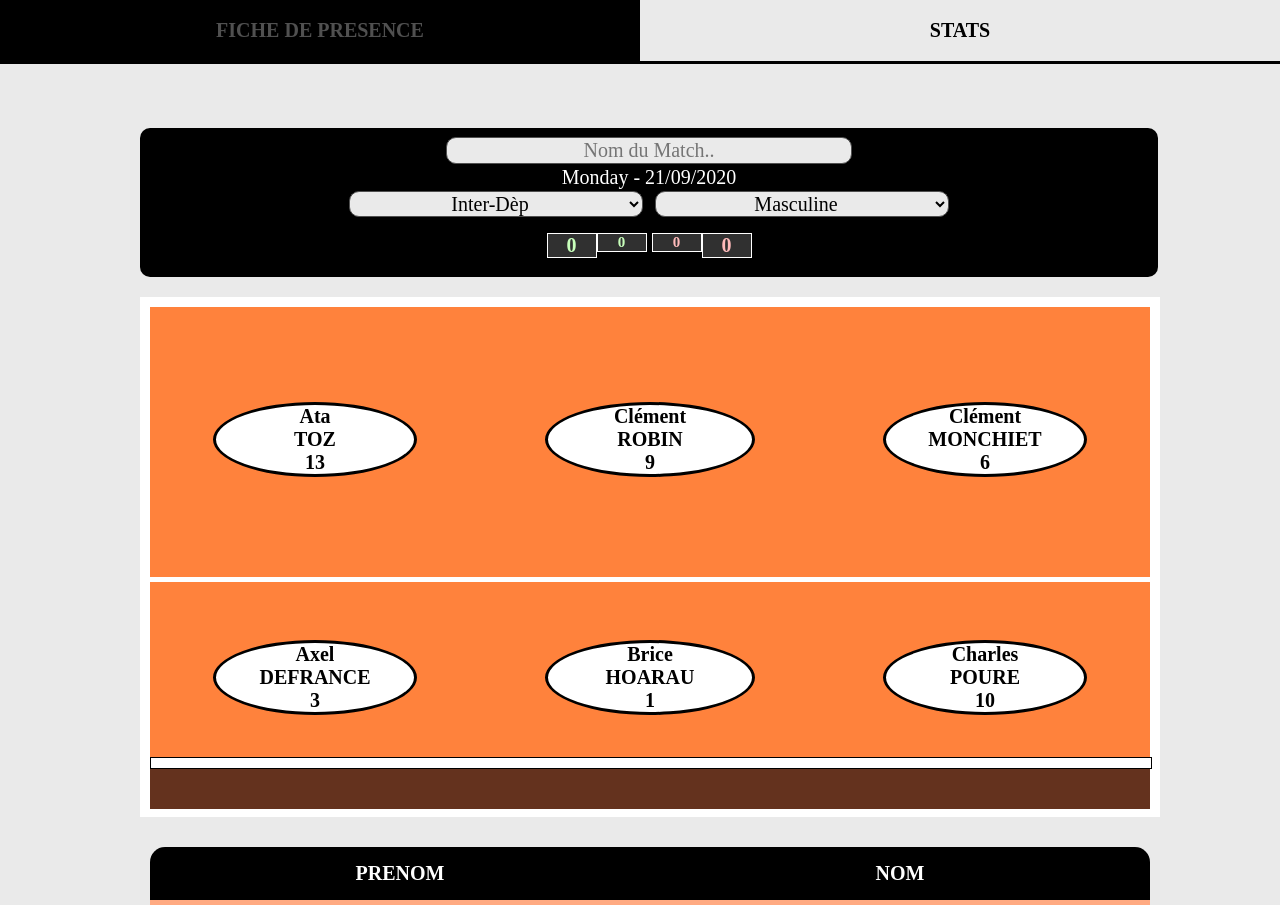
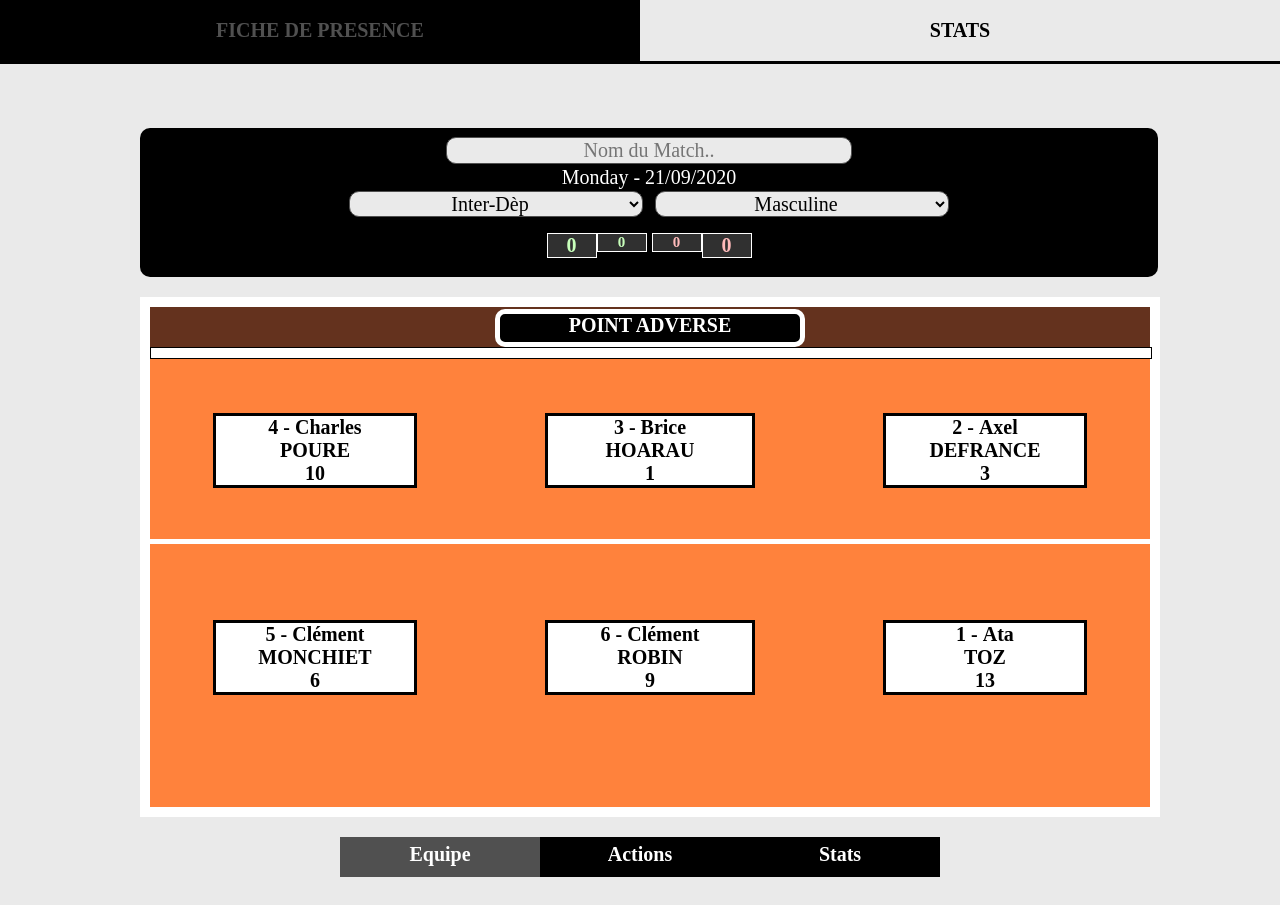
Before and after one commit to chiyanoyuuki/volley, an Angular app: page / in a window 1280 px wide. Shown: the top 905 px of the page. Built offline with nearby package versions, Linux system fonts and the light colour scheme.

Commit message:
22/09/2020 17:05

```diff
--- a/src/app/components/stats/stats.component.html
+++ b/src/app/components/stats/stats.component.html
@@ -26,61 +26,61 @@
     </div>
 
     <div class="divStatsTerrain">
+
+        <div class="autreCote">
+            <div class="clickable" (click)="clickAdverse()"
+            style="width:30%;height:70%;position:relative;top:5%;margin:auto;background-color:black;color:white;border-radius:10px;border:5px solid white;font-weight:bold;">
+                <p>{{adverse}}</p>
+            </div>
+        </div>
+        <div class="filet"></div>
+
         <div *ngIf="cote==true" class="terrain">
 
-            <div style="height:5px;width:100%;background-color:white;position:relative;top:60%"></div>
+            <div style="height:5px;width:100%;background-color:white;position:relative;top:40%"></div>
 
-            <div class="joueur" (click)="joueurClicked!=joueur?action=undefined:null;joueurClicked=joueur" [ngClass]="i==0||i==4||i==5?'joueurArriere':'joueurAvant'" *ngFor="let joueur of joueurs;let i = index"
-            [ngStyle]="{'left':(i==5||i==2)?'33%':(i==4||i==3)?'67%':'0%','height':(i==1||i==2||i==3)?'40%':'60%','top':(i==1||i==2||i==3)?'60%':'0%','width':(i==5||i==2)?'34%':'33%'}">
+            <div class="joueur" (click)="joueurClicked!=joueur?action=undefined:null;joueurClicked=joueur;adverse='POINT ADVERSE'" *ngFor="let joueur of joueurs;let i = index"
+            [ngClass]="i==0||i==4||i==5?'joueurArriere':'joueurAvant'"
+            [ngStyle]="{'left':(i==5||i==2)?'33%':(i==1||i==0)?'67%':'0%','height':(i==1||i==2||i==3)?'40%':'60%','top':(i==1||i==2||i==3)?'0%':'40%','width':(i==5||i==2)?'34%':'33%'}">
 
                 <div *ngIf="joueurClicked==joueur&&action==undefined" style="width:100%;height:100%;position:absolute;">
                     <div class="choix actions" style="position: absolute;z-index:2;">
-                        <div (click)="action='spike'" style="top:10%;left:0%;"><p>Spike</p></div>
-                        <div (click)="action='block'" style="top:10%;right:0%;"><p>Block</p></div>
-                        <div (click)="action='servi'" style="top:40%;left:0%;"><p>Service</p></div>
-                        <div (click)="action='passe'" style="top:40%;right:0%;"><p>Set - Passe</p></div>
-                        <div (click)="action='recep'" [ngStyle]="{'bottom':(i==1||i==2||i==3)?'0%':'10%','left':'0%'}"><p>Reception</p></div>
-                        <div (click)="action='defen'" [ngStyle]="{'bottom':(i==1||i==2||i==3)?'0%':'10%','right':'0%'}"><p>Defense</p></div>
+                        <div (click)="action='ATTAQUE'" style="top:0%;"><p>ATTAQUE</p></div>
+                        <div (click)="action='BLOC'" style="top:0%;right:0%"><p>BLOC</p></div>
+                        <div (click)="action='SERVICE'" style="top:33%"><p>SERVICE</p></div>
+                        <div (click)="action='PASSE'" style="top:33%;right:0%"><p>PASSE</p></div>
+                        <div (click)="action='RECEPTION'" style="bottom:0%;"><p>RECEPTION</p></div>
+                        <div (click)="action='DEFENSE'" style="bottom:0%;right:0%;"><p>DEFENSE</p></div>
                     </div>
                 </div>
 
                 <div *ngIf="joueurClicked==joueur&&action!=undefined" style="width:100%;height:100%;position:absolute;">
                     <div class="choix result" style="position: absolute;z-index:2;">
-                        <div (click)="clickResult('fauted')" style="top:0%;left:0%;background-color:rgb(255, 100, 100)"><p>Faute Directe</p></div>
-                        <div (click)="clickResult('neutre')" style="top:0%;right:0%;background-color:rgb(100, 100, 255)"><p>Neutre</p></div>
-                        <div (click)="clickResult('positi')" style="bottom:0%;left:0%;background-color:rgb(255, 200, 100)"><p>Positif</p></div>
-                        <div (click)="clickResult('pointd')" style="bottom:0%;right:0%;background-color:rgb(100, 255, 100)"><p>Point Direct</p></div>
+                        <div (click)="action=undefined"         style="top:0%;background-color:black;color:white;width:99%;height:20%;"><p style="top:15%;">{{action}}</p></div>
+                        <div (click)="clickResult('POINT')"     style="top:20%;background-color:rgb(100, 255, 100)"><p>POINT</p></div>
+                        <div (click)="clickResult('FAUTE')"     style="top:20%;right:0%;background-color:rgb(255, 100, 100)"><p>FAUTE</p></div>
+                        <div (click)="clickResult('POSITIF')"   style="bottom:0%;background-color:rgb(255, 200, 100)"><p>POSITIF</p></div>
+                        <div (click)="clickResult('NEUTRE')"    style="bottom:0%;right:0%;background-color:rgb(100, 100, 255)"><p>NEUTRE</p></div>
                     </div>
                 </div>
 
                 <div class="infos">
-                    <p>{{joueur.prenom}}</p>
+                    <p>{{i+1}}&nbsp;-&nbsp;{{joueur.prenom}}</p>
                     <p>{{joueur.nom}}</p>
                     <p>{{joueur.numero}}</p>
                 </div>
 
             </div>
         </div>
-
-        <div *ngIf="cote==false" class="autreCote"></div>
-        <div class="filet"></div>
-        <div *ngIf="cote==true" class="autreCote"></div>
-
-        <!--
-        <div *ngIf="cote==false" class="terrain">
-
-            <div class="joueursAvant">
-
-            </div>
-
-            <div class="joueursArriere" style="border-top:10px solid white;">
-
-            </div>
-
-        </div>-->
     </div>
 
-    <div class="tabDiv" style="margin-top:2%;padding:10px;">
+    <div class="menu" style="display:flex;">
+        <div class="clickable" [ngStyle]="{'background-color':menu=='equipe'?'#505050':'black'}" (click)="menu='equipe'"><p>Equipe</p></div>
+        <div class="clickable" [ngStyle]="{'background-color':menu=='actions'?'#505050':'black'}"(click)="menu='actions'"><p>Actions</p></div>
+        <div class="clickable" [ngStyle]="{'background-color':menu=='stats'?'#505050':'black'}"(click)="menu='stats'"><p>Stats</p></div>
+    </div>
+
+    <div class="tabDiv" style="margin-top:2%;padding:10px;" *ngIf="menu=='equipe'">
 
             <div class="thDiv">
                 <p>PRENOM</p>
@@ -118,6 +118,29 @@
                 <button style="white-space:nowrap;margin: 1% 1% 1% 2%;" type="button" class="secondButton" (click)="ajouterJoueur()">Ajouter joueur</button>
             </div>
 
+    </div>
+
+    <div class="tabDiv" style="margin-top:2%;padding:10px;" *ngIf="menu=='actions'">
+
+        <div class="thDiv">
+            <p>JOUEUR</p>
+            <p>ACTION</p>
+            <p>RESULTAT</p>
         </div>
 
+        <div class="scrollable" style="max-height:300px;">
+            <div class="tdDiv clickable" *ngFor="let action of actions.slice().reverse()"
+            [ngStyle]="{'background-color':action.resultat=='POINT'?'rgb(200, 255, 200)':action.resultat=='FAUTE'?'rgb(255, 200, 200)':action.resultat=='POSITIF'?'rgb(255, 236, 200)':'rgb(200, 200, 255)'}">
+                <p>{{action.joueur.numero}}</p>
+                <p>{{action.action}}</p>
+                <p>{{action.resultat}}</p>
+            </div>
+        </div>
+
+        <div class="tfDiv" style="height:40px;"></div>
+    </div>
+
+    <div *ngIf="menu=='stats'">
+        <p>Bientôt :p</p>
+    </div>
 </div>
--- a/src/app/components/stats/stats.component.ts
+++ b/src/app/components/stats/stats.component.ts
@@ -17,12 +17,16 @@ export class StatsComponent implements OnInit {
   select = {division:undefined,team:undefined,player:undefined,prenom:undefined,nom:undefined,
   sex:undefined,sexe:undefined};
   scores = {points1:0,sets1:0,points2:0,sets2:0}
+  actions = [];
 
   joueurs = [];
   equipes = [];
+  joueurClicked;
   action = undefined;
   cote = true;
   date;
+  menu = "equipe";
+  adverse = "POINT ADVERSE";
 
   ngOnInit(): void
   {
@@ -106,9 +110,38 @@ export class StatsComponent implements OnInit {
 
   }
 
-  clickResult(action)
+  clickResult(result)
   {
+    if(result=="POINT")
+    {
+      this.scores.points1++;
+      if(this.scores.points1>=25&&this.scores.points1-this.scores.points2>1){this.scores.points1=0;this.scores.sets1++;this.scores.points2=0;}
+    }
+    else if(result=="FAUTE")
+    {
+      this.scores.points2++;
+      if(this.scores.points2>=25&&this.scores.points2-this.scores.points1>1){this.scores.points2=0;this.scores.sets2++;this.scores.points1=0;}
+    }
 
+    this.actions.push({joueur:this.joueurClicked,action:this.action,resultat:result});
+
+    this.joueurClicked = undefined;
+    this.action = undefined;
+  }
+
+  clickAdverse()
+  {
+    this.joueurClicked = undefined;
+    if(this.adverse=="POINT ADVERSE")
+    {
+      this.adverse = "VALIDER";
+    }
+    else if(this.adverse=="VALIDER")
+    {
+      this.adverse = "POINT ADVERSE";
+      this.scores.points2++;
+      if(this.scores.points2>=25&&this.scores.points2-this.scores.points1>1){this.scores.points2=0;this.scores.sets2++;this.scores.points1=0;}
+    }
   }
 
 }
--- a/src/styles.css
+++ b/src/styles.css
@@ -54,8 +54,11 @@ html, body                              {height:100%;}
 .divStats .joueur:hover                 {background-color:rgb(200, 100, 50);}
 
 .divStats .choix                        {height:100%;}
-.divStats .choix div                    {background-color:cornsilk;border-radius:100%;width:100px;height:50px;position: absolute;border:3px solid black;margin:0;font-weight: bold;}
-.divStats .choix p                      {height:100%;top:25%;position: relative;}
-.divStats .infos                        {position:relative;top:35%;background-color:white;border-radius:100%;width:60%;margin:auto;border:3px solid black;}
+.divStats .choix div                    {background-color:cornsilk;width:50%;height:33%;position: absolute;border:3px solid black;margin:0;font-weight: bold;}
+.divStats .choix p                      {height:100%;top:35%;position: relative;}
+.divStats .infos                        {position:relative;top:30%;background-color:white;width:60%;margin:auto;border:3px solid black;}
 .divStats .choix div:hover              {cursor:pointer;background-color:lightgray;}
-.divStats .result div                   {border-radius:100%;width:100px;height:80px;position: absolute;border:3px solid black;margin:0;font-weight: bold;}
+.divStats .result div                   {width:50%;height:40%;position: absolute;border:3px solid black;margin:0;font-weight: bold;}
+
+.divStats .menu                         {color:white;font-weight: bold;height:40px;width:60%;margin:auto;margin-top:2%;}
+.divStats .menu p                       {position: relative;top:15%;}
```
Also changed, not shown: Nouveau document texte.txt (added), 5 other files (tests, documents, lock files or other folders).
